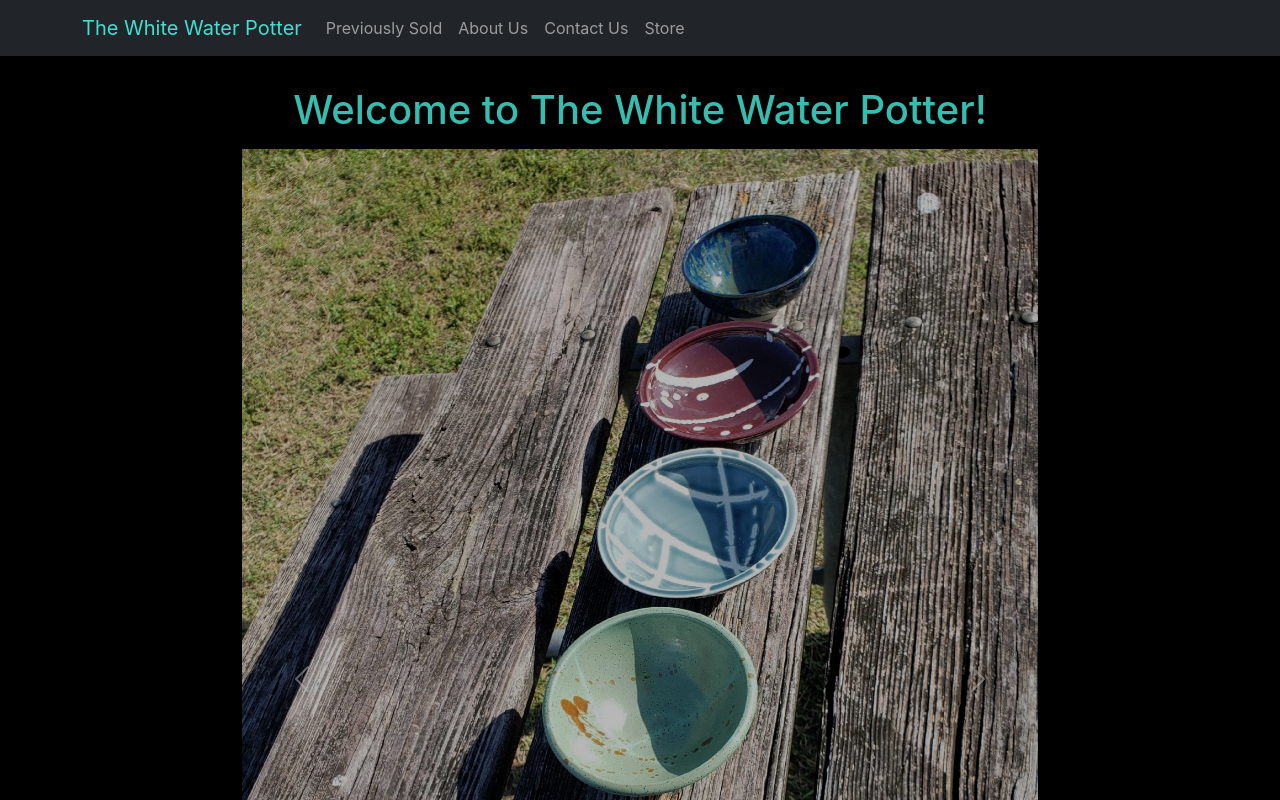
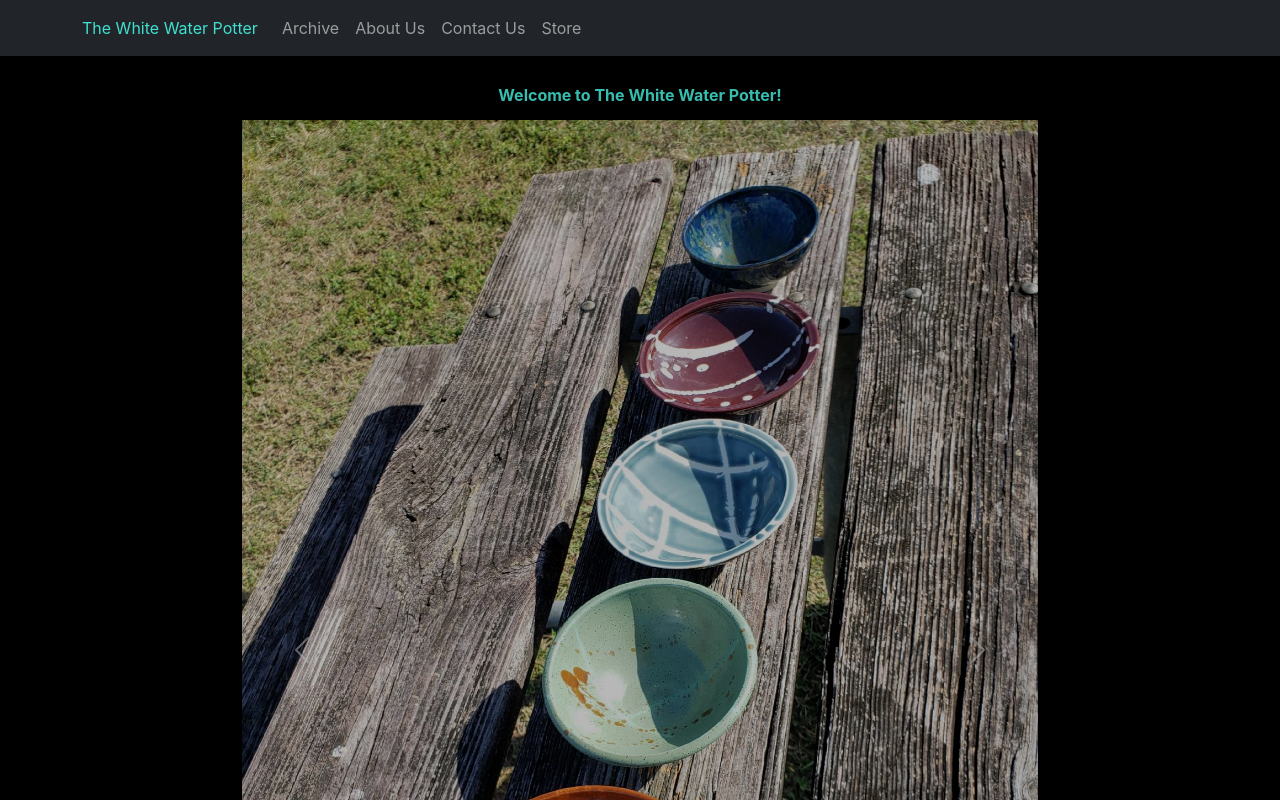
Before and after one commit to Bradleytevans/Pottery, a React (Create React App) app: page / in a window 1280 px wide. Shown: the top 800 px of the page. Built offline with nearby package versions, Linux system fonts and the light colour scheme.

Commit message:
got rid of border and cleaned nav

```diff
--- a/src/App.js
+++ b/src/App.js
@@ -7,7 +7,7 @@ import Navbar from "./components/Navbar";
 import styled from "styled-components";
 
 //Pages
-import PreviouslySold from "./pages/PreviouslySold";
+import Archive from "./pages/Archive";
 import AboutUs from "./pages/AboutUs";
 import Landing from "./pages/Landing";
 import Store from "./pages/Store";
@@ -24,7 +24,7 @@ export default function App() {
             <Routes>
               <Route path="/" element={<Landing />} />
               <Route path="/WhiteWaterPottery" element={<Landing />} />
-              <Route path="/PreviouslySold" element={<PreviouslySold />} />
+              <Route path="/Archive" element={<Archive />} />
               <Route path="/AboutUs" element={<AboutUs />} />
               <Route path="/Store" element={<Store />} />
               <Route path="/ContactUs" element={<ContactUs />} />
--- a/src/components/Navbar.js
+++ b/src/components/Navbar.js
@@ -16,8 +16,8 @@ export default function Navibar() {
         <Navbar.Toggle aria-controls="responsive-navbar-nav" />
         <Navbar.Collapse id="responsive-navbar-nav">
           <Nav className="me-auto">
-            <Nav.Link to="/PreviouslySold" as={NavLink}>
-              Previously Sold
+            <Nav.Link to="/Archive" as={NavLink}>
+              Archive
             </Nav.Link>
             <Nav.Link to="/AboutUs" as={NavLink}>
               About Us
--- a/src/index.css
+++ b/src/index.css
@@ -18,6 +18,7 @@ code {
 }
 .navbar-brand {
   color: turquoise;
+  font-size: medium;
 }
 a.navbar-brand.active {
   color: turquoise;
--- a/src/pages/PreviouslySold.js
+++ b/src/pages/Archive.js
@@ -3,7 +3,7 @@ import styled from "styled-components";
 
 
 
-export default function PreviouslySold() {
+export default function Archive() {
 return(
     <body className="landing">
         <br></br>
@@ -11,7 +11,7 @@ return(
     <LandingCard>
     <LandingBody>
     <h1>
-        Previously sold
+        An archive of past collections and sold pieces.
     </h1>
 
     </LandingBody>
@@ -26,22 +26,16 @@ text-align:center;
 margin: 0 auto;
 opacity: 85%;
 background-color: black;
-border-radius: 5px;
 color: turquoise;
 `
 const LandingBody =  styled.div`
 padding:30px 30px;
-border-radius: 5px;
 h1{
     padding: 10px 20px;
-    border: solid turquoise 1px;
-    border-radius: 5px;
     margin: 0;
 }
 p{
     padding:20px;
-    border: solid turquoise 1px;
-    border-radius: 5px;
     margin:0;
 }
 
--- a/src/pages/Landing.js
+++ b/src/pages/Landing.js
@@ -55,12 +55,17 @@ const LandingCard = styled.div`
   background-color: black;
   border-radius: 5px;
   color: turquoise;
+
 `;
 const LandingBody = styled.div`
   padding: 15px 15px;
   h1 {
     padding: 15px 20px;
     margin: 0;
+  font-size: medium;
+  text-decoration: bold;
+  font-weight: bold;
+
   }
   p {
     padding: 20px;
```
